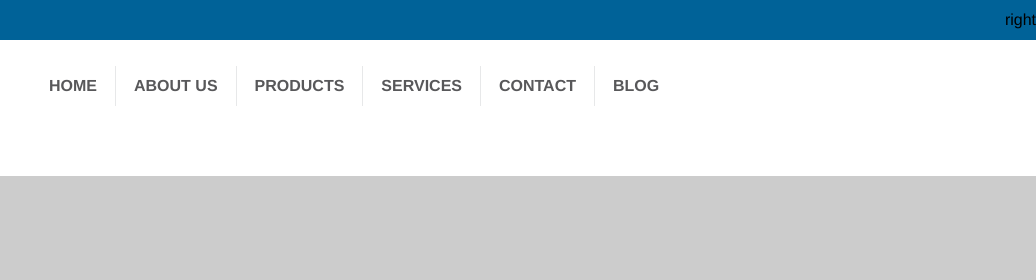
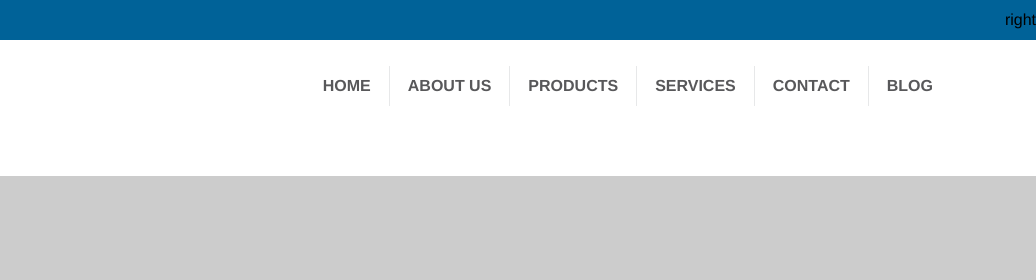
Before and after one commit to adamculpepper/starter-template, a plain HTML site: page index.html in a window 1280 px wide. Shown: the top 280 px of the page, 244-1280 px from the left. Drawn offline with nearby package versions, Linux system fonts and the light colour scheme; placeholder pictures from the web are drawn by us.

Commit message:
The navigation bar should float right

```diff
--- a/assets/css/styles.css
+++ b/assets/css/styles.css
@@ -71,7 +71,7 @@ a:not(.btn):hover {text-decoration:none; color:#777;}
 .navbar {margin:25px 0 0 0; border-radius:0;}
 .navbar .navbar-brand {width:170px; height:109px; margin-right:50px; background:#DDD url(http://placehold.it/170x110/DDD/bbb.gif&text=logo); text-indent:-9999px;}
 
-.navbar ul.nav {z-index:9999;}
+.navbar ul.nav {float:right; z-index:9999;}
 .navbar ul.nav li a {padding:10px 18px; color:#58585a; font-weight:bold; border-left:1px solid #e7e8e9; text-transform:uppercase;}
 .navbar ul.nav li a:hover {color:#0876aa; background:none;}
 .navbar ul.nav li:first-child a {border:0;}
```
